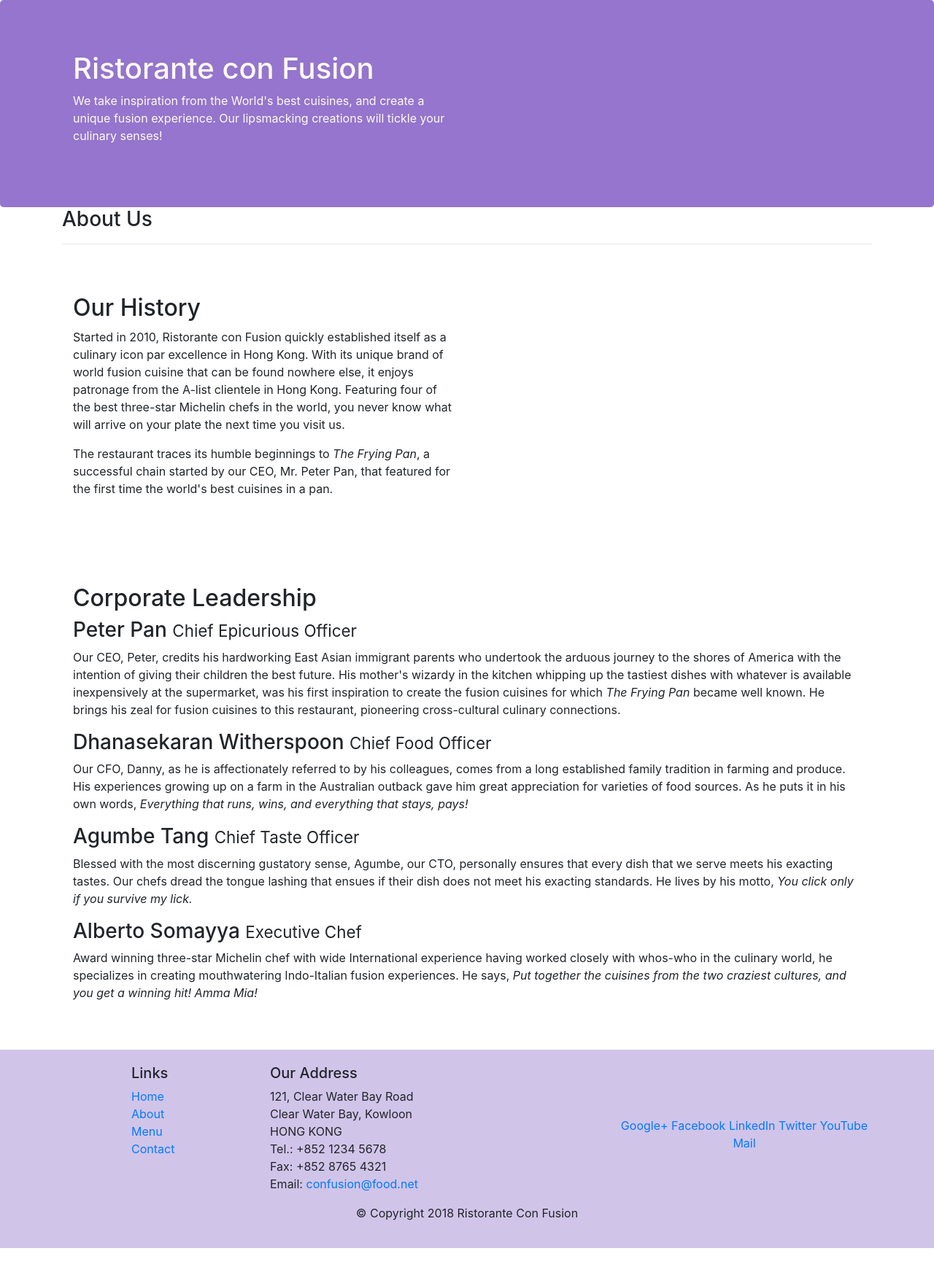
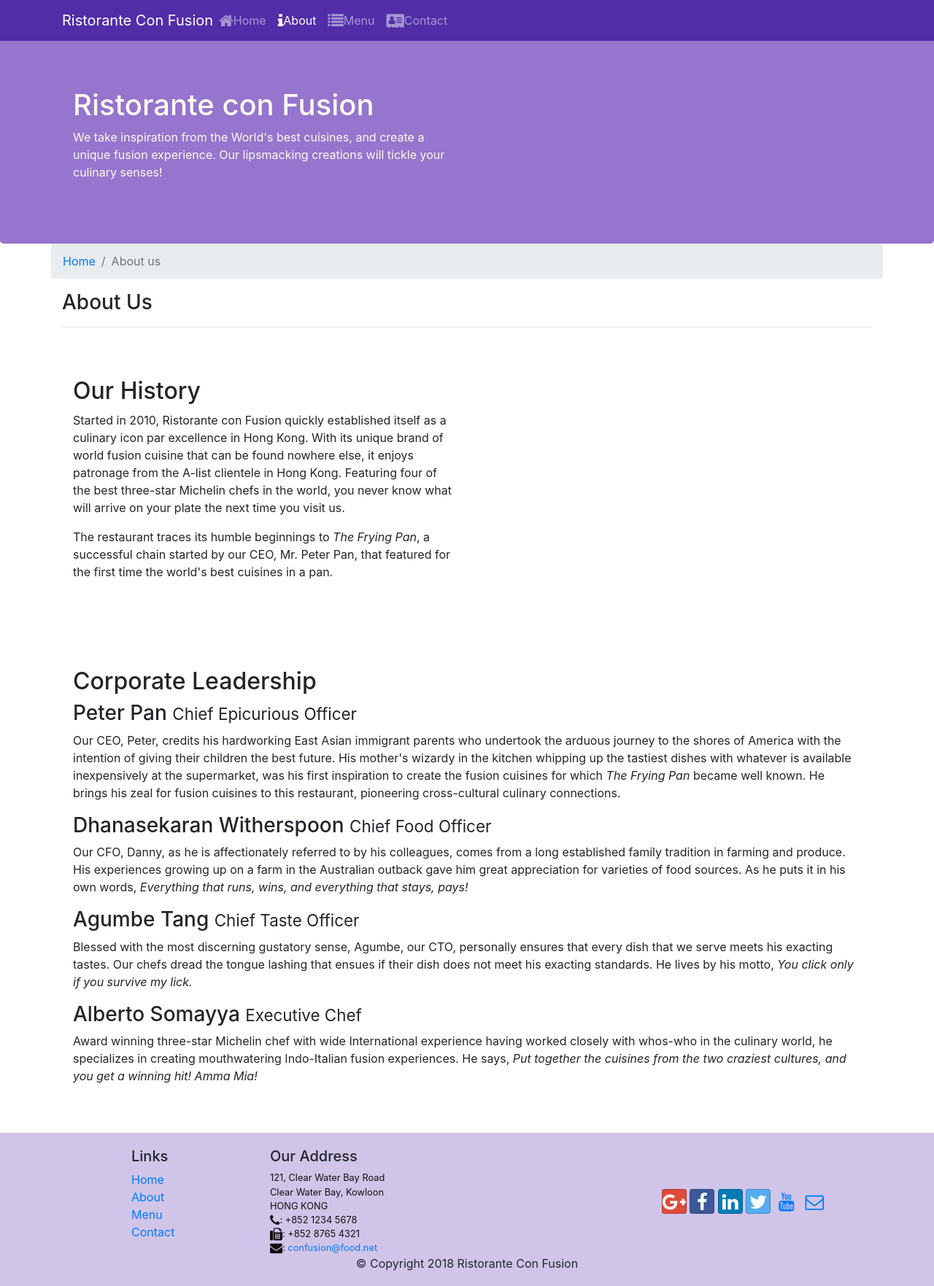
Before and after one commit to Gonza-Jordan/Bootstrap4, a website: page aboutus.html in a window 1280 px wide. Shown: the whole page at 73% size. Before the commit the page ends 1711 px from the top, so only its background shows below. Drawn offline with nearby package versions, Linux system fonts and the light colour scheme.

Commit message:
Agrego iconos web

```diff
--- a/aboutus.html
+++ b/aboutus.html
@@ -8,12 +8,34 @@
         <meta name="viewport" content="width=device-width, initial-scale=1.0">
 
         <link rel="stylesheet" href="node_modules/bootstrap/dist/css/bootstrap.min.css">
+        <link rel="stylesheet" href="node_modules/font-awesome/css/font-awesome.min.css">
+        <link rel="stylesheet" href="node_modules/bootstrap-social/bootstrap-social.css">
         <link rel="stylesheet" href="css/styles.css">
     <title>Ristorante Con Fusion: About Us</title>
 
 </head>
 
 <body>
+
+    <nav class="navbar navbar-dark navbar-expand-sm fixed-top">
+        <div class="container">
+
+            <button class="navbar-toggler" type="button" data-toggle="collapse" data-target="#Navbar">
+                    <span class="navbar-toggler-icon"></span>
+            </button>
+
+            <a class="navbar-brand mr-auto" href="./index.html">Ristorante Con Fusion</a>
+
+            <div class="collapse navbar-collapse" id="Navbar">
+            <ul class="navbar-nav mr-auto">
+                <li class="nav-item"><a class="nav-link" href="./index.html"><span class="fa fa-home fa-lg"></span>Home</a></li>
+                <li class="nav-item active"><a class="nav-link" href="#"> <span class="fa fa-info fa-lg"></span>About</a></li>
+                <li class="nav-item"><a class="nav-link" href="#"><span class="fa fa-list fa-lg"></span>Menu</a></li>
+                <li class="nav-item"><a class="nav-link" href="#"><span class="fa fa-address-card fa-lg"></span>Contact</a></li>
+            </ul>
+        </div>
+        </div>
+    </nav>
 
     <header class="jumbotron">
         <div class="container">
@@ -30,7 +52,11 @@
 
     <div class="container">
         <div class="row">
-            <div class="col-12 col-sm">
+            <ol class="col-12 breadcrumb">
+                <li class="breadcrumb-item"><a href="./index.html">Home</a></li>
+                <li class="breadcrumb-item active">About us</li>
+            </ol>
+            <div class="col-12">
                <h3>About Us</h3>
                <hr>
             </div>
@@ -69,7 +95,7 @@
                 <div class="col-4 offset-1 col-sm-2">
                     <h5>Links</h5>
                     <ul class="list-unstyled">
-                        <li><a href="#">Home</a></li>
+                        <li><a href="./index.html">Home</a></li>
                         <li><a href="#">About</a></li>
                         <li><a href="#">Menu</a></li>
                         <li><a href="#">Contact</a></li>
@@ -81,19 +107,19 @@
 		              121, Clear Water Bay Road<br>
 		              Clear Water Bay, Kowloon<br>
 		              HONG KONG<br>
-		              Tel.: +852 1234 5678<br>
-		              Fax: +852 8765 4321<br>
-		              Email: <a href="mailto:confusion@food.net">confusion@food.net</a>
+                      <i class="fa fa-phone fa-lg"></i>: +852 1234 5678<br>
+                      <i class="fa fa-fax fa-lg"></i>: +852 8765 4321<br>
+                    <i class="fa fa-envelope fa-lg"></i>: <a href="mailto:confusion@food.net">confusion@food.net</a>
 		           </address>
                 </div>
                 <div class="col-12 col-sm-4 align-self-center">
                     <div class="text-center">
-                        <a href="http://google.com/+">Google+</a>
-                        <a href="http://www.facebook.com/profile.php?id=">Facebook</a>
-                        <a href="http://www.linkedin.com/in/">LinkedIn</a>
-                        <a href="http://twitter.com/">Twitter</a>
-                        <a href="http://youtube.com/">YouTube</a>
-                        <a href="mailto:">Mail</a>
+                        <a class="btn btn-social-icon btn-google" href="http://google.com/+"><i class="fa fa-google-plus fa-lg"></i></a>
+                        <a class="btn btn-social-icon btn-facebook" href="http://www.facebook.com/profile.php?id="><i class="fa fa-facebook fa-lg"></i></a>
+                        <a class="btn btn-social-icon btn-linkedin" href="http://www.linkedin.com/in/"><i class="fa fa-linkedin fa-lg"></i></a>
+                        <a class="btn btn-social-icon btn-twitter" href="http://twitter.com/"><i class="fa fa-twitter fa-lg"></i></a>
+                        <a class="btn btn-social-icon btn-youtube" href="http://youtube.com/"><i class="fa fa-youtube fa-lg"></i></a>
+                        <a class="btn btn-social-icon" href="mailto:"><i class="fa fa-envelope-o fa-lg"></i></a>
                     </div>
                 </div>
            </div>
--- a/css/styles.css
+++ b/css/styles.css
@@ -23,8 +23,18 @@
     color: floralwhite;
 }
 
-.adress {
+address {
     font-size: 80%;
     margin: 0px;
     color: #0f0f0f;
 }
+
+body{
+    padding: 50px 0px 0px 0px;
+    z-index: 0;
+}
+
+.navbar-dark{
+    background-color: #512Da8;
+
+}
--- a/package.json
+++ b/package.json
@@ -15,6 +15,8 @@
   },
   "dependencies": {
     "bootstrap": "^4.0.0",
+    "bootstrap-social": "^5.1.1",
+    "font-awesome": "^4.7.0",
     "jquery": "^3.3.1",
     "popper.js": "^1.12.9"
   }
```
Also changed, not shown: index.html (+30 -10 lines), 1 other file.
